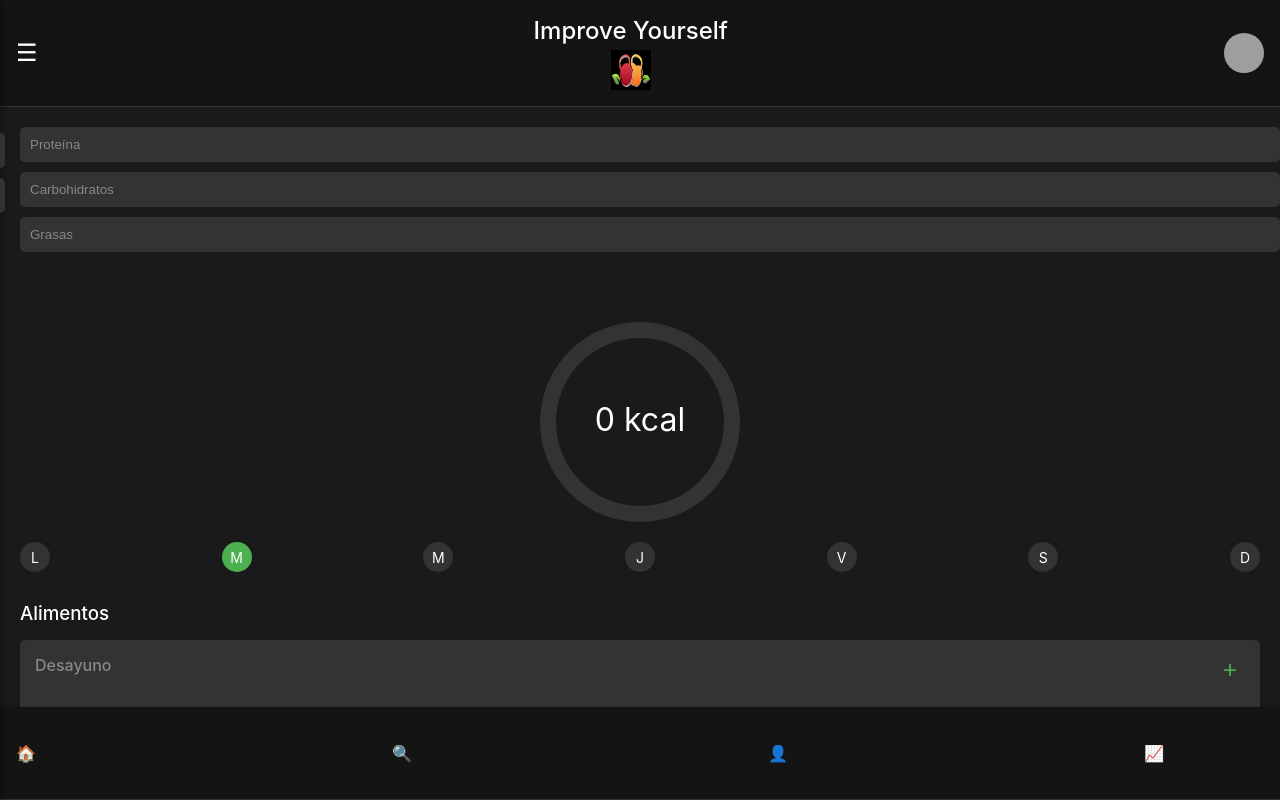
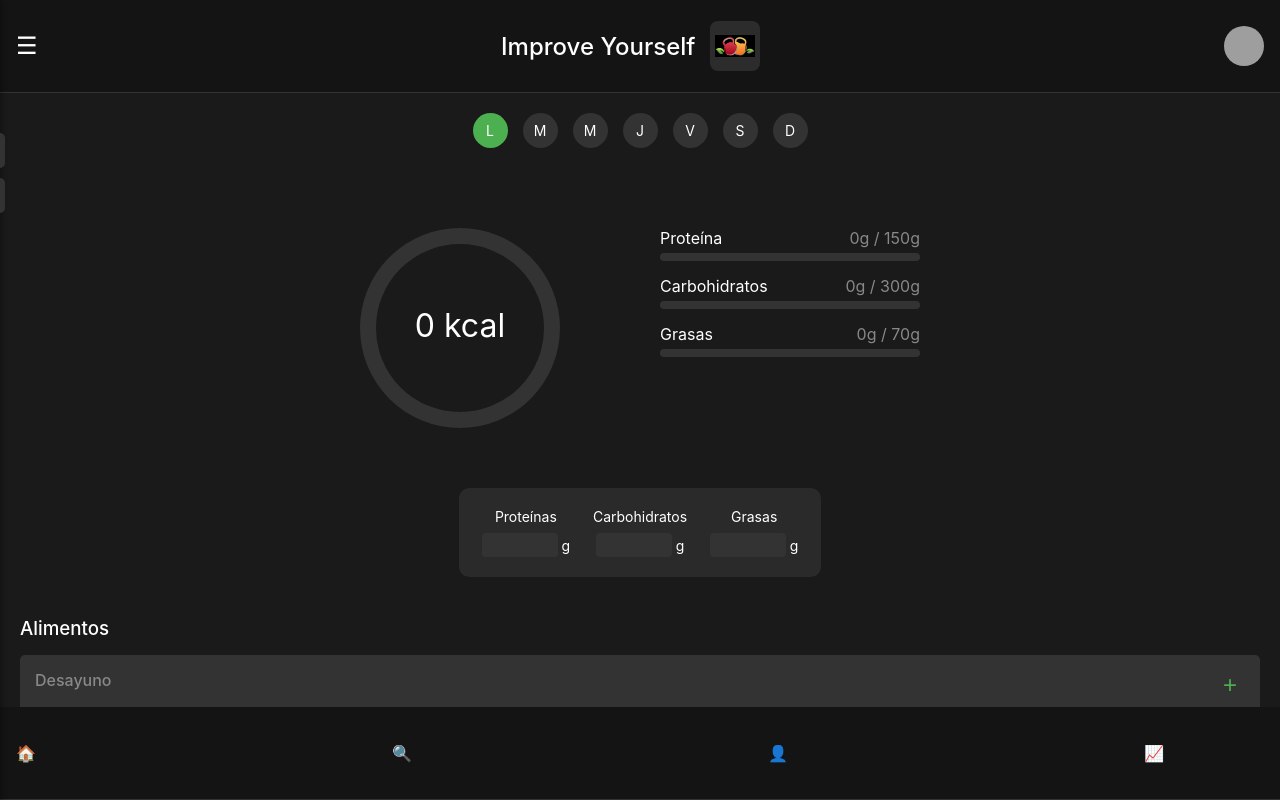
Before and after one commit to Joaqui0845/Aplicaciones_moviles, a React (Vite) app: page /home in a window 1280 px wide. Built offline with nearby package versions, Linux system fonts and the light colour scheme; grey boxes are pictures that could not be loaded.

Commit message:
Cambios en el diseño y organizacion de la pagina principal

```diff
--- a/src/App.css
+++ b/src/App.css
@@ -409,15 +409,28 @@ h3, h4 {
 
 .header-content {
   display: flex;
-  flex-direction: column;
   align-items: center;
-  text-align: center;
+  gap: 15px;
+}
+
+.header-content h2 {
+  margin: 0;
+  font-size: 1.5rem;
+  color: white;
 }
 
 .logo {
   width: 40px;
   height: 40px;
-  margin-top: 5px;
+  object-fit: contain;
+  border-radius: 8px;
+  background-color: rgba(255, 255, 255, 0.1);
+  padding: 5px;
+  transition: transform 0.2s ease;
+}
+
+.logo:hover {
+  transform: scale(1.1);
 }
 
 .close-menu {
--- /dev/null
+++ b/src/components/MacroProgress.tsx
@@ -0,0 +1,95 @@
+import React from 'react';
+
+interface MacroProgressProps {
+  protein: number;
+  carbs: number;
+  fats: number;
+  proteinGoal: number;
+  carbsGoal: number;
+  fatsGoal: number;
+}
+
+const MacroProgress: React.FC<MacroProgressProps> = ({
+  protein,
+  carbs,
+  fats,
+  proteinGoal,
+  carbsGoal,
+  fatsGoal
+}) => {
+  const calculatePercentage = (current: number, goal: number) => {
+    return Math.min((current / goal) * 100, 100);
+  };
+
+  return (
+    <div className="macro-progress" style={{ padding: '20px' }}>
+      {/* Proteína */}
+      <div style={{ marginBottom: '15px' }}>
+        <div style={{ display: 'flex', justifyContent: 'space-between', marginBottom: '5px' }}>
+          <span style={{ color: '#fff' }}>Proteína</span>
+          <span style={{ color: '#888' }}>{protein}g / {proteinGoal}g</span>
+        </div>
+        <div style={{
+          width: '100%',
+          height: '8px',
+          backgroundColor: '#333',
+          borderRadius: '4px',
+          overflow: 'hidden'
+        }}>
+          <div style={{
+            width: `${calculatePercentage(protein, proteinGoal)}%`,
+            height: '100%',
+            backgroundColor: '#FF4B4B',
+            transition: 'width 0.3s ease'
+          }} />
+        </div>
+      </div>
+
+      {/* Carbohidratos */}
+      <div style={{ marginBottom: '15px' }}>
+        <div style={{ display: 'flex', justifyContent: 'space-between', marginBottom: '5px' }}>
+          <span style={{ color: '#fff' }}>Carbohidratos</span>
+          <span style={{ color: '#888' }}>{carbs}g / {carbsGoal}g</span>
+        </div>
+        <div style={{
+          width: '100%',
+          height: '8px',
+          backgroundColor: '#333',
+          borderRadius: '4px',
+          overflow: 'hidden'
+        }}>
+          <div style={{
+            width: `${calculatePercentage(carbs, carbsGoal)}%`,
+            height: '100%',
+            backgroundColor: '#FFB84B',
+            transition: 'width 0.3s ease'
+          }} />
+        </div>
+      </div>
+
+      {/* Grasas */}
+      <div style={{ marginBottom: '15px' }}>
+        <div style={{ display: 'flex', justifyContent: 'space-between', marginBottom: '5px' }}>
+          <span style={{ color: '#fff' }}>Grasas</span>
+          <span style={{ color: '#888' }}>{fats}g / {fatsGoal}g</span>
+        </div>
+        <div style={{
+          width: '100%',
+          height: '8px',
+          backgroundColor: '#333',
+          borderRadius: '4px',
+          overflow: 'hidden'
+        }}>
+          <div style={{
+            width: `${calculatePercentage(fats, fatsGoal)}%`,
+            height: '100%',
+            backgroundColor: '#4BFF4B',
+            transition: 'width 0.3s ease'
+          }} />
+        </div>
+      </div>
+    </div>
+  );
+};
+
+export default MacroProgress;
--- a/src/pages/Home.tsx
+++ b/src/pages/Home.tsx
@@ -1,6 +1,7 @@
 import { useState } from "react";
 import Navbar from "../components/Navbar";
 import CaloriesProgress from "../components/CaloriesProgress";
+import MacroProgress from "../components/MacroProgress";
 import "../App.css";
 
 interface FoodItem {
@@ -39,6 +40,7 @@ const Home = () => {
   });
 
   const [menuOpen, setMenuOpen] = useState(false);
+  const [selectedDay, setSelectedDay] = useState(0);
   const [imcData, setImcData] = useState<ImcData>({
     peso: "",
     altura: "",
@@ -54,8 +56,11 @@ const Home = () => {
   const [activities, setActivities] = useState<Activity[]>([]);
   const [totalCaloriesBurned, setTotalCaloriesBurned] = useState(0);
 
+  const [activityName, setActivityName] = useState('');
+  const [activityDuration, setActivityDuration] = useState('');
+
   const days = ['L', 'M', 'M', 'J', 'V', 'S', 'D'];
-  const currentDay = 1;
+
 
   const handleInputChange = (field: keyof PersonalInfo, value: string) => {
     setPersonalInfo(prev => ({
@@ -95,7 +100,7 @@ const Home = () => {
 
   // Función para calcular calorías quemadas basado en la actividad y duración
   const calculateCaloriesBurned = (activity: string, duration: number): number => {
-    // Valores aproximados de calorías quemadas por minuto para diferentes actividades
+
     const caloriesPerMinute: { [key: string]: number } = {
       'caminar': 4,
       'correr': 10,
@@ -112,29 +117,24 @@ const Home = () => {
   };
 
   const handleAddActivity = () => {
-    const activityName = prompt("¿Qué actividad física realizaste?");
-    if (!activityName) return;
-
-    const durationStr = prompt("¿Cuántos minutos duraste?");
-    if (!durationStr) return;
-
-    const duration = parseInt(durationStr);
-    if (isNaN(duration) || duration <= 0) {
-      alert("Por favor ingresa una duración válida en minutos");
-      return;
-    }
-
-    const caloriesBurned = calculateCaloriesBurned(activityName, duration);
+    const caloriesBurned = calculateCaloriesBurned(activityName, parseInt(activityDuration));
 
     const newActivity: Activity = {
       name: activityName,
-      duration: duration,
+      duration: parseInt(activityDuration),
       caloriesBurned: caloriesBurned
     };
 
     setActivities(prev => [...prev, newActivity]);
     setTotalCaloriesBurned(prev => prev + caloriesBurned);
     setCalories(prev => prev - caloriesBurned); // Restar calorías quemadas del total
+    setActivityName('');
+    setActivityDuration('');
+  };
+
+  const handleDayClick = (index: number) => {
+    setSelectedDay(index);
+    // Aquí puedes cargar los datos específicos del día seleccionado
   };
 
   return (
@@ -197,85 +197,140 @@ const Home = () => {
       </nav>
 
       <main className="main-content">
-        {/* Campos de entrada */}
-        <div className="nutrient-inputs" style={{ marginBottom: '20px', padding: '20px' }}>
-          <input
-            type="text"
-            placeholder="Proteína"
-            value={personalInfo.proteina}
-            onChange={(e) => handleInputChange('proteina', e.target.value)}
-            style={{
-              backgroundColor: '#333',
-              border: 'none',
-              padding: '10px',
-              marginBottom: '10px',
-              width: '100%',
-              color: 'white',
-              borderRadius: '5px'
-            }}
-          />
-          <input
-            type="text"
-            placeholder="Carbohidratos"
-            value={personalInfo.carbohidratos}
-            onChange={(e) => handleInputChange('carbohidratos', e.target.value)}
-            style={{
-              backgroundColor: '#333',
-              border: 'none',
-              padding: '10px',
-              marginBottom: '10px',
-              width: '100%',
-              color: 'white',
-              borderRadius: '5px'
-            }}
-          />
-          <input
-            type="text"
-            placeholder="Grasas"
-            value={personalInfo.grasas}
-            onChange={(e) => handleInputChange('grasas', e.target.value)}
-            style={{
-              backgroundColor: '#333',
-              border: 'none',
-              padding: '10px',
-              marginBottom: '10px',
-              width: '100%',
-              color: 'white',
-              borderRadius: '5px'
-            }}
-          />
-        </div>
-
-        {/* Círculo de progreso de calorías */}
-        <div className="calories-progress">
-          <CaloriesProgress currentCalories={calories} dailyGoal={2500} />
-        </div>
-
         {/* Días de la semana */}
         <div className="week-tracker" style={{
           display: 'flex',
-          justifyContent: 'space-between',
-          marginBottom: '30px',
-          padding: '0 20px'
+          justifyContent: 'center',
+          gap: '15px',
+          marginBottom: '40px',
+          padding: '20px 0'
         }}>
           {days.map((day, index) => (
             <div
               key={day}
-              className={`day-circle ${index === currentDay ? 'active' : ''}`}
+              className={`day-circle ${index === selectedDay ? 'active' : ''}`}
               style={{
-                width: '30px',
-                height: '30px',
+                width: '35px',
+                height: '35px',
                 borderRadius: '50%',
-                backgroundColor: index === currentDay ? '#4CAF50' : '#333',
+                backgroundColor: index === selectedDay ? '#4CAF50' : '#333',
                 display: 'flex',
                 alignItems: 'center',
                 justifyContent: 'center',
-                fontSize: '14px'
+                fontSize: '14px',
+                cursor: 'pointer',
+                transition: 'background-color 0.2s ease'
               }}
+              onClick={() => handleDayClick(index)}
             >
               {day}
             </div>
           ))}
+        </div>
+
+        {/* Círculo de calorías y barras de progreso */}
+        <div style={{
+          display: 'flex',
+          flexDirection: 'column',
+          alignItems: 'center',
+          gap: '40px',
+          marginBottom: '40px'
+        }}>
+          <div style={{
+            display: 'flex',
+            justifyContent: 'center',
+            alignItems: 'flex-start',
+            gap: '60px'
+          }}>
+            <div className="calories-progress">
+              <CaloriesProgress currentCalories={calories} dailyGoal={2500} />
+            </div>
+            <div style={{ width: '300px' }}>
+              <MacroProgress
+                protein={parseInt(personalInfo.proteina) || 0}
+                carbs={parseInt(personalInfo.carbohidratos) || 0}
+                fats={parseInt(personalInfo.grasas) || 0}
+                proteinGoal={150}
+                carbsGoal={300}
+                fatsGoal={70}
+              />
+            </div>
+          </div>
+
+          {/* Inputs de macronutrientes */}
+          <div style={{
+            display: 'grid',
+            gridTemplateColumns: '1fr 1fr 1fr',
+            gap: '20px',
+            backgroundColor: '#2a2a2a',
+            padding: '20px',
+            borderRadius: '10px',
+            width: 'fit-content'
+          }}>
+            <div style={{ textAlign: 'center' }}>
+              <label style={{ display: 'block', marginBottom: '8px', fontSize: '14px' }}>Proteínas</label>
+              <div style={{ display: 'flex', alignItems: 'center', justifyContent: 'center', gap: '4px' }}>
+                <input
+                  type="number"
+                  value={personalInfo.proteina}
+                  onChange={(e) => handleInputChange('proteina', e.target.value)}
+                  style={{
+                    width: '60px',
+                    padding: '4px 8px',
+                    borderRadius: '4px',
+                    backgroundColor: '#333',
+                    border: 'none',
+                    color: 'white',
+                    fontSize: '14px',
+                    textAlign: 'center'
+                  }}
+                />
+                <span style={{ fontSize: '14px' }}>g</span>
+              </div>
+            </div>
+            <div style={{ textAlign: 'center' }}>
+              <label style={{ display: 'block', marginBottom: '8px', fontSize: '14px' }}>Carbohidratos</label>
+              <div style={{ display: 'flex', alignItems: 'center', justifyContent: 'center', gap: '4px' }}>
+                <input
+                  type="number"
+                  value={personalInfo.carbohidratos}
+                  onChange={(e) => handleInputChange('carbohidratos', e.target.value)}
+                  style={{
+                    width: '60px',
+                    padding: '4px 8px',
+                    borderRadius: '4px',
+                    backgroundColor: '#333',
+                    border: 'none',
+                    color: 'white',
+                    fontSize: '14px',
+                    textAlign: 'center'
+                  }}
+                />
+                <span style={{ fontSize: '14px' }}>g</span>
+              </div>
+            </div>
+            <div style={{ textAlign: 'center' }}>
+              <label style={{ display: 'block', marginBottom: '8px', fontSize: '14px' }}>Grasas</label>
+              <div style={{ display: 'flex', alignItems: 'center', justifyContent: 'center', gap: '4px' }}>
+                <input
+                  type="number"
+                  value={personalInfo.grasas}
+                  onChange={(e) => handleInputChange('grasas', e.target.value)}
+                  style={{
+                    width: '60px',
+                    padding: '4px 8px',
+                    borderRadius: '4px',
+                    backgroundColor: '#333',
+                    border: 'none',
+                    color: 'white',
+                    fontSize: '14px',
+                    textAlign: 'center'
+                  }}
+                />
+                <span style={{ fontSize: '14px' }}>g</span>
+              </div>
+            </div>
+          </div>
         </div>
 
         {/* Secciones de comidas */}
@@ -317,65 +372,92 @@ const Home = () => {
         </section>
 
         {/* Actividad física */}
-        <section className="activity-section" style={{ padding: '0 20px' }}>
-          <h3 style={{ marginBottom: '15px' }}>Actividad física</h3>
+        <div style={{
+          backgroundColor: '#2a2a2a',
+          borderRadius: '10px',
+          padding: '20px',
+          margin: '20px auto',
+          maxWidth: '800px'
+        }}>
+          <h3>Actividad Física</h3>
+          <div style={{
+            display: 'flex',
+            gap: '20px',
+            marginBottom: '20px'
+          }}>
+            <input
+              type="text"
+              placeholder="Nombre de la actividad"
+              value={activityName}
+              onChange={(e) => setActivityName(e.target.value)}
+              style={{
+                flex: '2',
+                padding: '8px',
+                borderRadius: '5px',
+                backgroundColor: '#333',
+                border: 'none',
+                color: 'white'
+              }}
+            />
+            <input
+              type="number"
+              placeholder="Duración (minutos)"
+              value={activityDuration}
+              onChange={(e) => setActivityDuration(e.target.value)}
+              style={{
+                flex: '1',
+                padding: '8px',
+                borderRadius: '5px',
+                backgroundColor: '#333',
+                border: 'none',
+                color: 'white'
+              }}
+            />
             <button
               onClick={handleAddActivity}
               style={{
+                padding: '8px 16px',
                 backgroundColor: '#4CAF50',
-              color: 'white',
-              padding: '10px 20px',
                 border: 'none',
                 borderRadius: '5px',
-              marginBottom: '15px',
+                color: 'white',
                 cursor: 'pointer'
               }}
             >
-            Agregar Actividad
+              Agregar
             </button>
+          </div>
 
-          <div className="activities-list" style={{ marginBottom: '20px' }}>
+          {/* Lista de actividades */}
+          <div style={{ marginBottom: '20px' }}>
             {activities.map((activity, index) => (
               <div
                 key={index}
                 style={{
-                  backgroundColor: '#2a2a2a',
-                  padding: '10px',
-                  borderRadius: '5px',
-                  marginBottom: '10px',
                   display: 'flex',
                   justifyContent: 'space-between',
-                  alignItems: 'center'
+                  padding: '10px',
+                  backgroundColor: '#333',
+                  borderRadius: '5px',
+                  marginBottom: '10px'
                 }}
               >
-                <div>
-                  <strong>{activity.name}</strong>
-                  <span style={{ marginLeft: '10px', color: '#888' }}>
-                    {activity.duration} minutos
-                  </span>
-                </div>
-                <div style={{ color: '#4CAF50' }}>
-                  -{activity.caloriesBurned} kcal
-                </div>
+                <span>{activity.name}</span>
+                <span>{activity.duration} min - {activity.caloriesBurned} cal</span>
               </div>
             ))}
           </div>
 
+          {/* Total de calorías quemadas */}
           <div style={{
-            backgroundColor: '#2a2a2a',
-            padding: '15px',
-            borderRadius: '5px',
-            textAlign: 'center'
+            display: 'flex',
+            justifyContent: 'flex-end',
+            borderTop: '1px solid #444',
+            paddingTop: '15px'
           }}>
-            <h4 style={{ marginBottom: '10px' }}>Total Calorías Quemadas</h4>
-            <div style={{
-              fontSize: '24px',
-              color: '#4CAF50'
-            }}>
-              {totalCaloriesBurned} kcal
+            <span>Total calorías quemadas: {totalCaloriesBurned}</span>
           </div>
         </div>
-        </section>
       </main>
 
       <Navbar />
```
Lines whose indentation alone changed are shown as unchanged.
